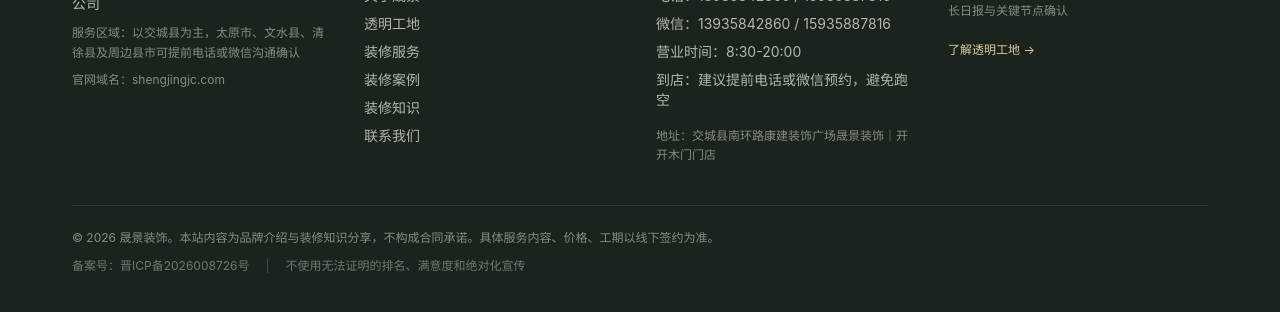
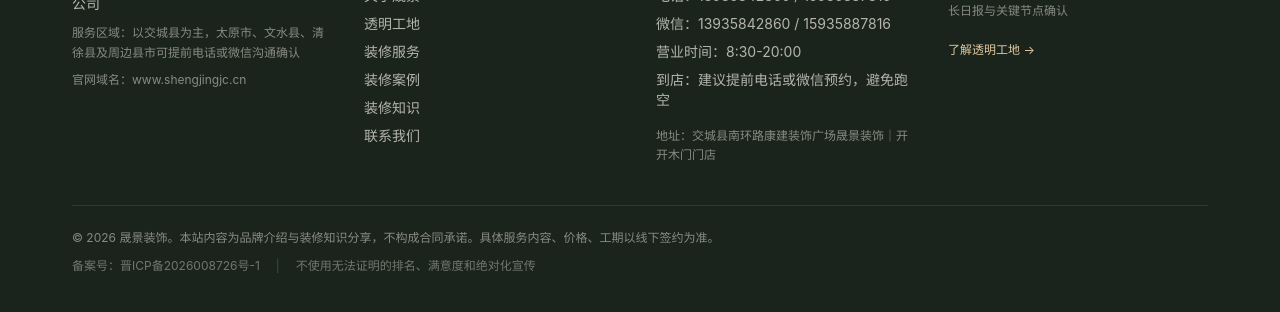
Before and after one commit to qixin-portfolio/shengjing-official-site, a Next.js app: page /contact in a window 1280 px wide. Shown: the part 1758-2070 px from the top of the page. Built offline with nearby package versions, Linux system fonts and the light colour scheme.

Commit message:
chore: switch Shengjing site domain to www.shengjingjc.cn

```diff
--- a/components/site-footer.tsx
+++ b/components/site-footer.tsx
@@ -26,7 +26,7 @@ export function SiteFooter() {
               服务区域：{siteConfig.serviceArea}
             </p>
             <p className="mt-2 text-xs leading-relaxed text-cream/50">
-              官网域名：shengjingjc.com
+              官网域名：{new URL(siteConfig.url).hostname}
             </p>
           </div>
 
--- a/lib/site.ts
+++ b/lib/site.ts
@@ -8,7 +8,7 @@
 export const siteConfig = {
   name: "晟景装饰",
   legalName: "交城县晟景装饰有限责任公司",
-  url: "https://shengjingjc.com",
+  url: "https://www.shengjingjc.cn",
   tagline: "交城装修，找一家过程看得见的本地装修公司",
   description:
     "晟景装饰始于 1997 年，以交城县为主，太原市、文水县、清徐县及周边县市可提前电话或微信沟通确认，提供新房装修、旧房翻新、整装、全屋定制和透明工地服务。",
@@ -48,7 +48,7 @@ export const contactInfo = {
   address: "交城县南环路康建装饰广场晟景装饰｜开开木门门店",
   serviceHours: "8:30-20:00",
   visitRule: "建议提前电话或微信预约，避免跑空",
-  icp: "晋ICP备2026008726号",
+  icp: "晋ICP备2026008726号-1",
 };
 
 /** 首页 FAQ（同步用于 FAQPage JSON-LD） */
```
Also changed, not shown: AI_TASKS/handoff.md (+4 -4 lines), public/llms.txt, 1 other file (tests, documents, lock files or other folders).
